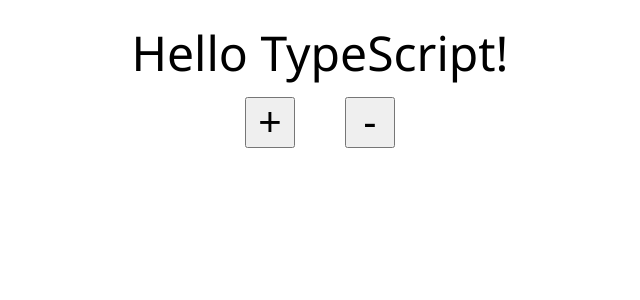
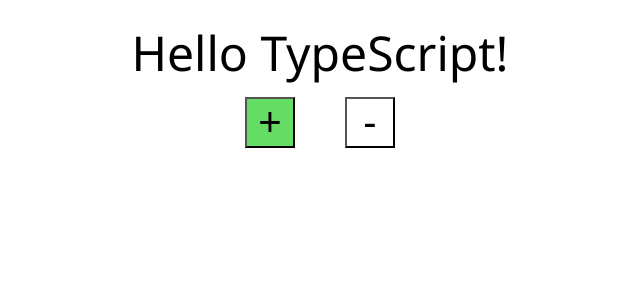
Before and after one commit to Elanhant/gaeilge-notebook, a React (Create React App) app: page / in a window 1280 px wide. Shown: the top 300 px of the page, without its empty margins (320-960 px from the left). Built offline with nearby package versions, Linux system fonts and the light colour scheme.

Commit message:
Button component

```diff
--- a/src/components/Hello.tsx
+++ b/src/components/Hello.tsx
@@ -1,4 +1,5 @@
 import * as React from 'react';
+import Button, { Color } from './ui/Button';
 import './Hello.css';
 
 export interface Props {
@@ -19,8 +20,8 @@
                 Hello {name + getExclamationMarks(enthusiasmLevel)}
             </div>
             <div>
-                <button onClick={onIncrement}>+</button>
-                <button onClick={onDecrement}>-</button>
+                <Button onClick={onIncrement} color={Color.green}>+</Button>
+                <Button onClick={onDecrement}>-</Button>
             </div>
         </div>
     );
--- /dev/null
+++ b/src/components/ui/Button.css
@@ -0,0 +1,7 @@
+.button {
+    background: none;
+}
+
+.button--color-green {
+    background: #65dd65;
+}
--- /dev/null
+++ b/src/components/ui/Button.tsx
@@ -0,0 +1,22 @@
+import * as React from 'react';
+import './Button.css';
+
+export interface Props {
+    color?: Color;
+    onClick?: () => void;
+    children?: any;
+}
+
+export enum Color { green = 1 }
+
+function Button({ color, onClick, children }: Props) {
+    const buttonClass = color ? `button button--color-${Color[color]}` : `button`;
+
+    return (
+        <button onClick={onClick} className={buttonClass}>
+            {children}
+        </button>
+    );
+}
+
+export default Button;
```
Also changed, not shown: 1 other file (tests, documents, lock files or other folders).
